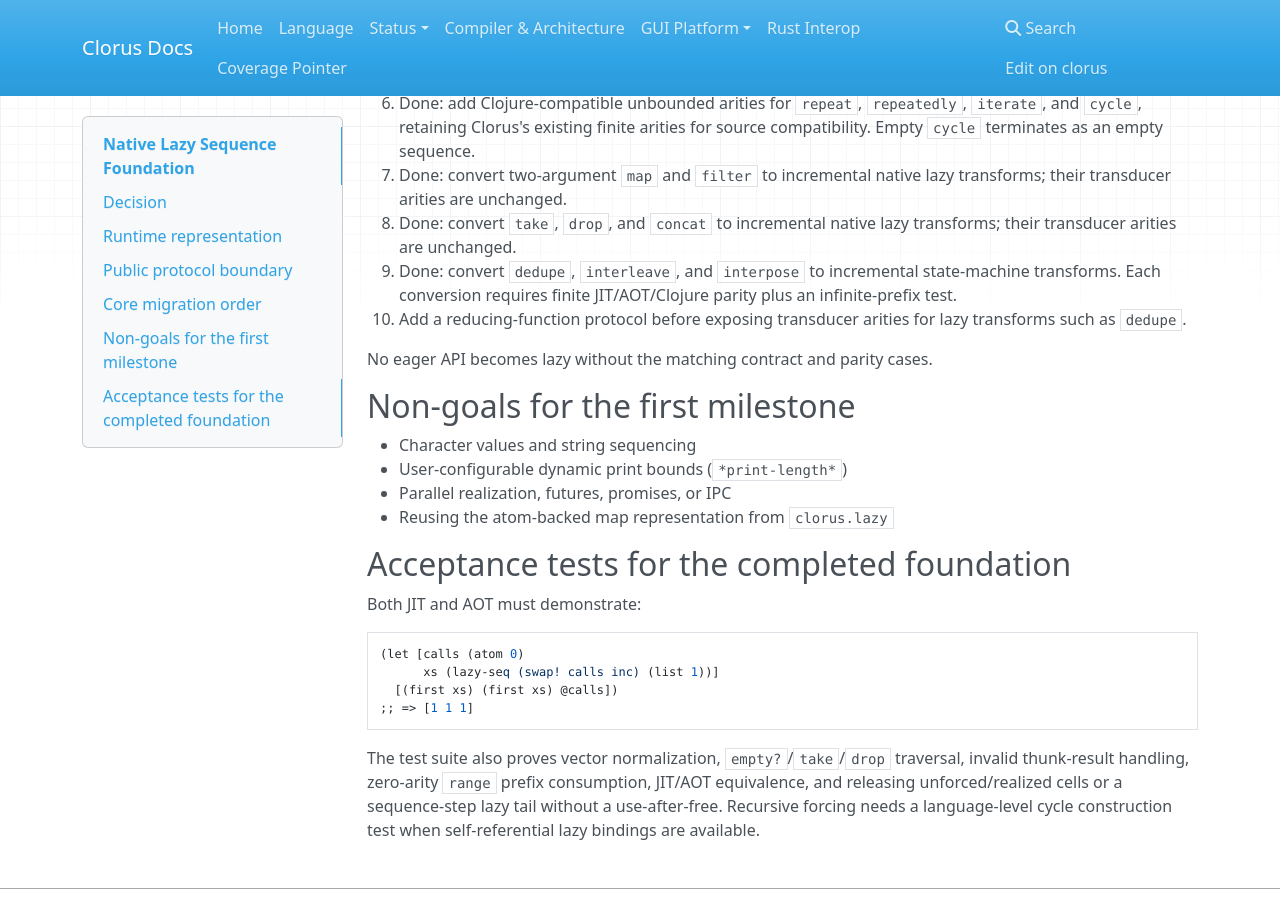
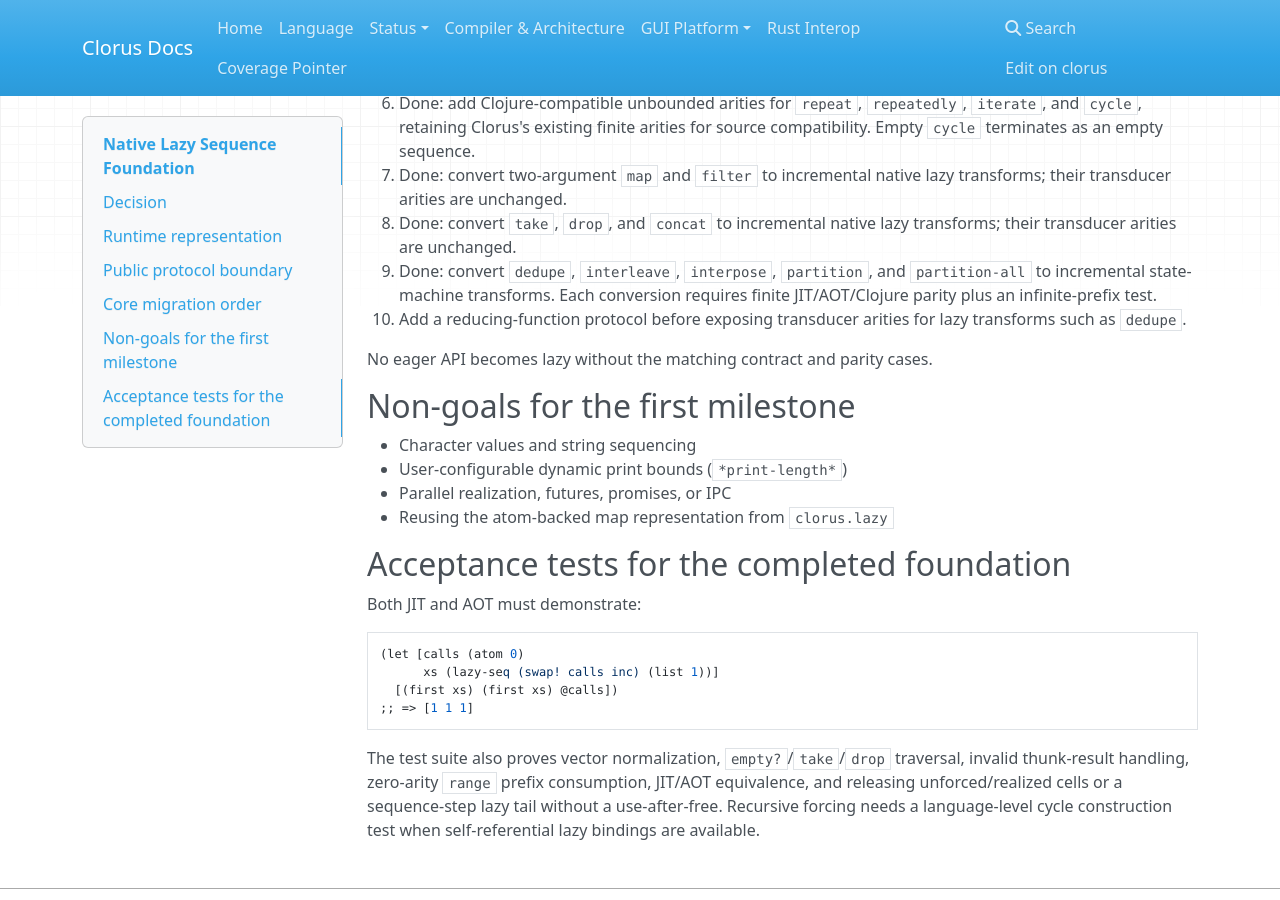
Before and after one commit to prabhugopal/clorus, an MkDocs documentation site: the page built from docs/design/LAZY_SEQUENCE_FOUNDATION.md, in a window 1280 px wide and 900 px high, scrolled down 1684 px. Built offline with MkDocs 1.6.1, drawn with Linux system fonts in a browser that asks for light colours; nearby versions of some CDN libraries.

Commit message:
feat: make core partition sequences lazy

```diff
--- a/docs/design/LAZY_SEQUENCE_FOUNDATION.md
+++ b/docs/design/LAZY_SEQUENCE_FOUNDATION.md
@@ -85,7 +85,8 @@ continues to use `count` for finite counted collections.
    transforms; their transducer arities are unchanged.
 8. Done: convert `take`, `drop`, and `concat` to incremental native lazy transforms;
    their transducer arities are unchanged.
-9. Done: convert `dedupe`, `interleave`, and `interpose` to incremental state-machine
+9. Done: convert `dedupe`, `interleave`, `interpose`, `partition`, and `partition-all`
+   to incremental state-machine
    transforms. Each
    conversion requires
    finite JIT/AOT/Clojure parity plus an infinite-prefix test.
```
Also changed, not shown: 2 other files.
